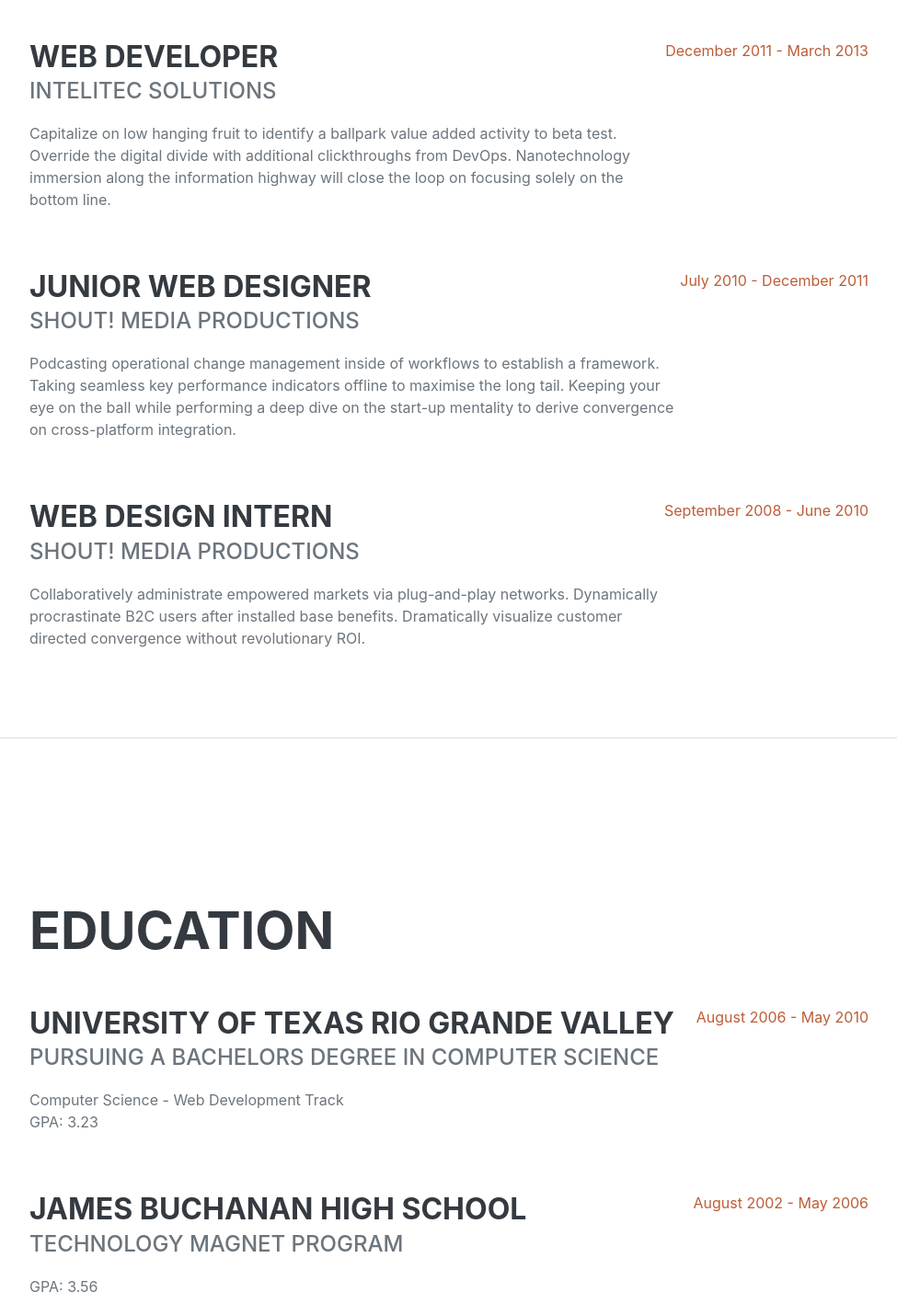
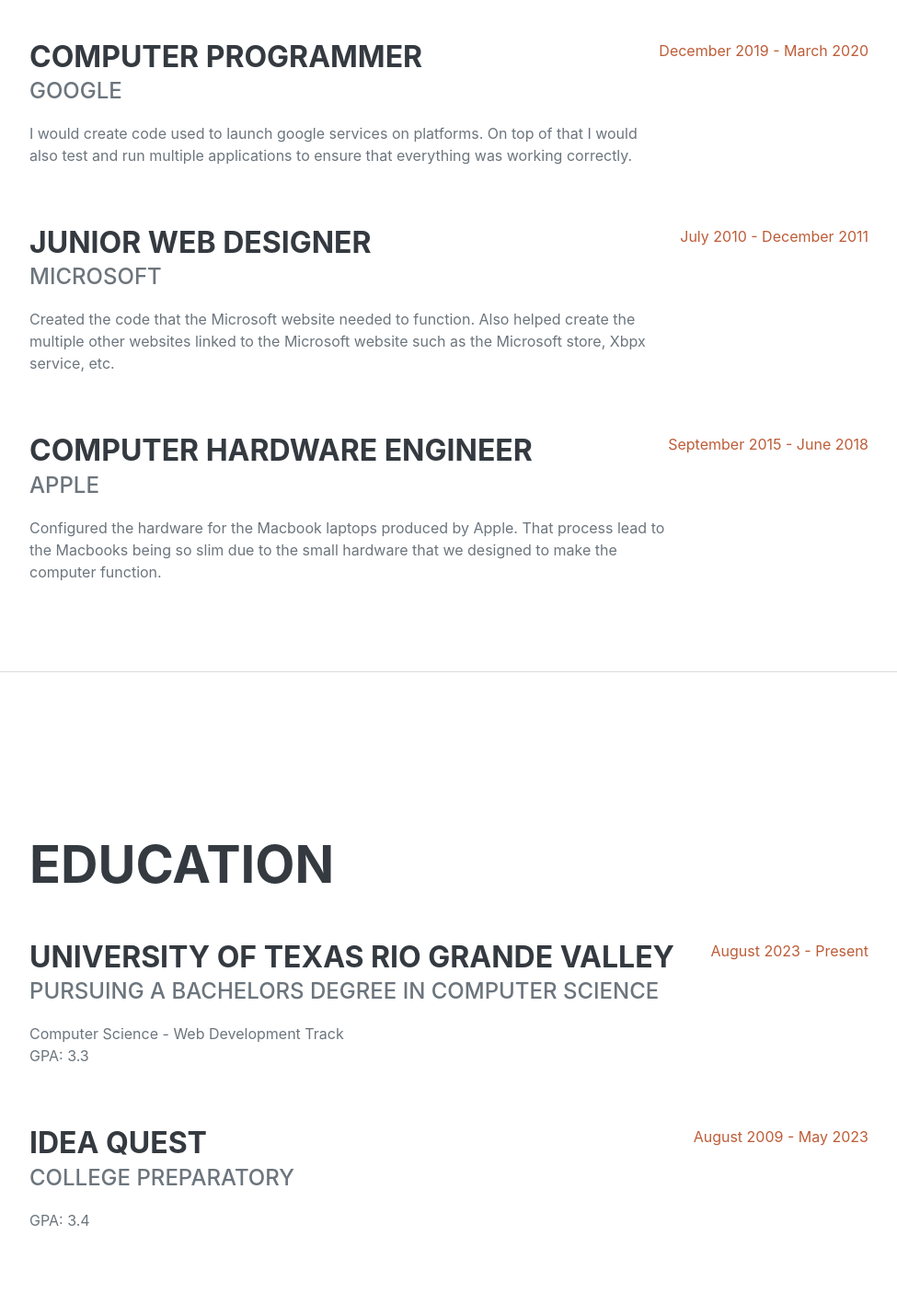
Before and after one commit to Frankie770/1101-final-project, a plain HTML site: page templates/index.html in a window 1280 px wide. Shown: the part 1180-2610 px from the top of the page at 92% size, without its empty margins (288-1263 px from the left). Drawn offline with nearby package versions, Linux system fonts and the light colour scheme; files that its build step writes are made by us from their sources; a script that the page names is missing; files whose address does not match are found by name; a web font is replaced by a local one.

Commit message:
Update index.html

```diff
--- a/templates/index.html
+++ b/templates/index.html
@@ -74,27 +74,27 @@
                     </div>
                     <div class="d-flex flex-column flex-md-row justify-content-between mb-5">
                         <div class="flex-grow-1">
-                            <h3 class="mb-0">Web Developer</h3>
-                            <div class="subheading mb-3">Intelitec Solutions</div>
-                            <p>Capitalize on low hanging fruit to identify a ballpark value added activity to beta test. Override the digital divide with additional clickthroughs from DevOps. Nanotechnology immersion along the information highway will close the loop on focusing solely on the bottom line.</p>
+                            <h3 class="mb-0">Computer Programmer</h3>
+                            <div class="subheading mb-3">Google</div>
+                            <p>I would create code used to launch google services on platforms. On top of that I would also test and run multiple applications to ensure that everything was working correctly.</p>
                         </div>
-                        <div class="flex-shrink-0"><span class="text-primary">December 2011 - March 2013</span></div>
+                        <div class="flex-shrink-0"><span class="text-primary">December 2019 - March 2020</span></div>
                     </div>
                     <div class="d-flex flex-column flex-md-row justify-content-between mb-5">
                         <div class="flex-grow-1">
                             <h3 class="mb-0">Junior Web Designer</h3>
-                            <div class="subheading mb-3">Shout! Media Productions</div>
-                            <p>Podcasting operational change management inside of workflows to establish a framework. Taking seamless key performance indicators offline to maximise the long tail. Keeping your eye on the ball while performing a deep dive on the start-up mentality to derive convergence on cross-platform integration.</p>
+                            <div class="subheading mb-3">Microsoft</div>
+                            <p>Created the code that the Microsoft website needed to function. Also helped create the multiple other websites linked to the Microsoft website such as the Microsoft store, Xbpx service, etc.</p>
                         </div>
                         <div class="flex-shrink-0"><span class="text-primary">July 2010 - December 2011</span></div>
                     </div>
                     <div class="d-flex flex-column flex-md-row justify-content-between">
                         <div class="flex-grow-1">
-                            <h3 class="mb-0">Web Design Intern</h3>
-                            <div class="subheading mb-3">Shout! Media Productions</div>
-                            <p>Collaboratively administrate empowered markets via plug-and-play networks. Dynamically procrastinate B2C users after installed base benefits. Dramatically visualize customer directed convergence without revolutionary ROI.</p>
+                            <h3 class="mb-0">Computer hardware Engineer</h3>
+                            <div class="subheading mb-3">Apple</div>
+                            <p>Configured the hardware for the Macbook laptops produced by Apple. That process lead to the Macbooks being so slim due to the small hardware that we designed to make the computer function.</p>
                         </div>
-                        <div class="flex-shrink-0"><span class="text-primary">September 2008 - June 2010</span></div>
+                        <div class="flex-shrink-0"><span class="text-primary">September 2015 - June 2018</span></div>
                     </div>
                 </div>
             </section>
@@ -108,17 +108,17 @@
                             <h3 class="mb-0">University of Texas Rio Grande Valley</h3>
                             <div class="subheading mb-3">Pursuing a Bachelors Degree in Computer Science</div>
                             <div>Computer Science - Web Development Track</div>
-                            <p>GPA: 3.23</p>
+                            <p>GPA: 3.3</p>
                         </div>
-                        <div class="flex-shrink-0"><span class="text-primary">August 2006 - May 2010</span></div>
+                        <div class="flex-shrink-0"><span class="text-primary">August 2023 - Present</span></div>
                     </div>
                     <div class="d-flex flex-column flex-md-row justify-content-between">
                         <div class="flex-grow-1">
-                            <h3 class="mb-0">James Buchanan High School</h3>
-                            <div class="subheading mb-3">Technology Magnet Program</div>
-                            <p>GPA: 3.56</p>
+                            <h3 class="mb-0">Idea Quest</h3>
+                            <div class="subheading mb-3">College Preparatory</div>
+                            <p>GPA: 3.4</p>
                         </div>
-                        <div class="flex-shrink-0"><span class="text-primary">August 2002 - May 2006</span></div>
+                        <div class="flex-shrink-0"><span class="text-primary">August 2009 - May 2023</span></div>
                     </div>
                 </div>
             </section>
@@ -181,41 +181,41 @@
                     <ul class="fa-ul mb-0">
                         <li>
                             <span class="fa-li"><i class="fas fa-trophy text-warning"></i></span>
-                            Google Analytics Certified Developer
+                            White Camel Award
                         </li>
                         <li>
                             <span class="fa-li"><i class="fas fa-trophy text-warning"></i></span>
-                            Mobile Web Specialist - Google Certification
+                            Milner Award
                         </li>
                         <li>
                             <span class="fa-li"><i class="fas fa-trophy text-warning"></i></span>
                             1
                             <sup>st</sup>
-                            Place - University of Colorado Boulder - Emerging Tech Competition 2009
+                            Place - University Texas Rio Grande Valley - Emerging Tech Competition 2018
                         </li>
                         <li>
                             <span class="fa-li"><i class="fas fa-trophy text-warning"></i></span>
                             1
                             <sup>st</sup>
-                            Place - University of Colorado Boulder - Adobe Creative Jam 2008 (UI Design Category)
+                            Place - University Texas Rio Grande Valley - Adobe Creative Jam 2012
                         </li>
                         <li>
                             <span class="fa-li"><i class="fas fa-trophy text-warning"></i></span>
                             2
                             <sup>nd</sup>
-                            Place - University of Colorado Boulder - Emerging Tech Competition 2008
+                            Place - University Texas Rio Grande Valley - Emerging Tech Competition 2015
                         </li>
                         <li>
                             <span class="fa-li"><i class="fas fa-trophy text-warning"></i></span>
                             1
                             <sup>st</sup>
-                            Place - James Buchanan High School - Hackathon 2006
+                            Place - Idea Quest College Preparatory - Hackathon 2016
                         </li>
                         <li>
                             <span class="fa-li"><i class="fas fa-trophy text-warning"></i></span>
                             3
                             <sup>rd</sup>
-                            Place - James Buchanan High School - Hackathon 2005
+                            Place - Idea Quest College Preparatory - Hackathon 2015
                         </li>
                     </ul>
                 </div>
```
